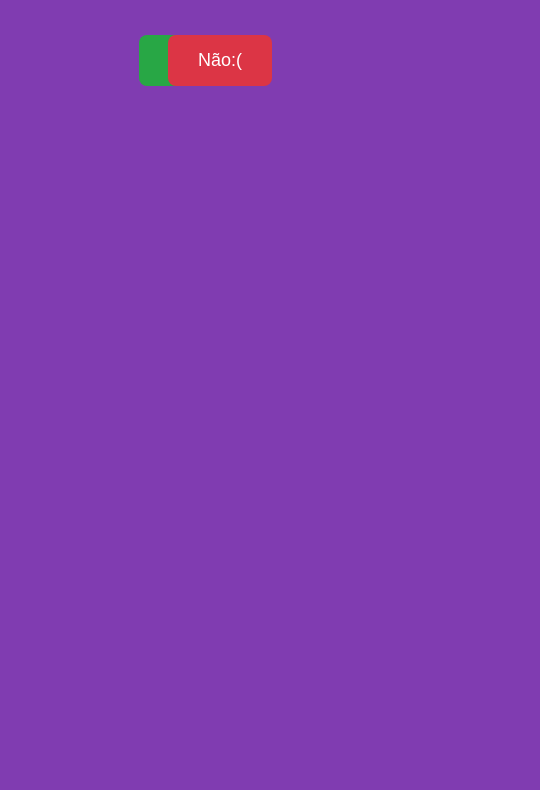
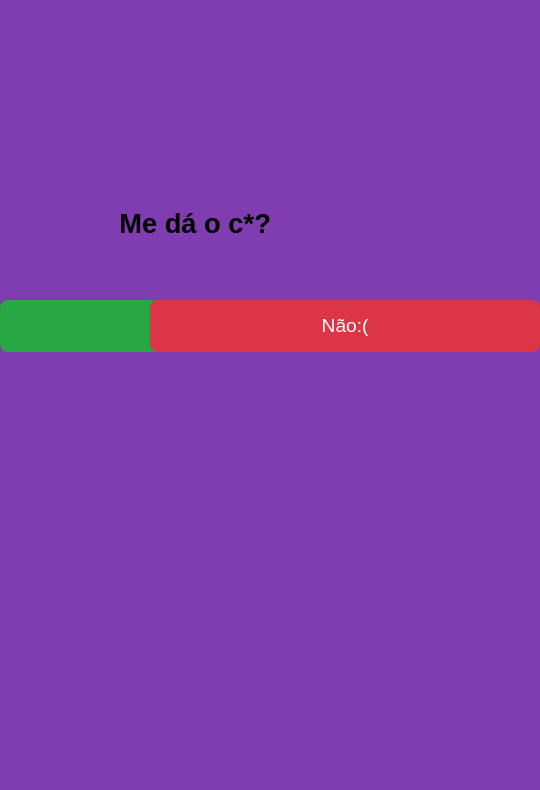
Before and after one commit to lucaspoquiviqui-iniciante/pedido, a plain HTML site: page index.html in a window 390 px wide. Shown: the part 152-942 px from the top of the page, 540 px wide, since content can reach past the window. After the commit the page ends 844 px from the top, so only its background shows below. Drawn offline with Linux system fonts and the light colour scheme.

Commit message:
Update style.css

```diff
--- a/style.css
+++ b/style.css
@@ -1,32 +1,43 @@
 body {
   font-family: Arial, sans-serif;
-  background-color: #803cb1; /* Roxo escuro (índigo) */
+  background-color: #803cb1;
   text-align: center;
-  margin-top: 100px;
+  margin: 0;
+  padding: 0;
+  min-height: 100vh;
+  display: flex;
+  flex-direction: column;
+  justify-content: center;
+  align-items: center;
   overflow: hidden;
-  position: relative; /* para posicionar botão absoluto */
-  height: 100vh; /* para garantir altura total da tela */
 }
 
 h1 {
   color: #000000;
+  font-size: 6vw;
+  margin: 20px;
 }
 
 .button-container {
   margin-top: 40px;
-  position: relative; /* base para o botão "não" absoluto */
-  height: 100px; /* espaço para os botões */
+  display: flex;
+  flex-wrap: wrap;
+  justify-content: center;
+  gap: 20px;
+  position: relative;
+  width: 100%;
+  max-width: 400px;
+  height: 100px;
 }
 
 button {
   padding: 15px 30px;
-  font-size: 18px;
+  font-size: 1rem;
   border: none;
   border-radius: 8px;
   cursor: pointer;
-  margin: 10px;
   transition: all 0.2s ease;
-  position: relative; /* padrão */
+  position: relative;
 }
 
 #yesBtn {
@@ -37,21 +48,20 @@ button {
 #noBtn {
   background-color: #dc3545;
   color: white;
-  position: absolute; /* para poder mover pelo JS */
+  position: absolute;
   top: 0;
-  left: 150px; /* posição inicial */
+  left: 150px;
 }
 
 #message {
   margin-top: 40px;
-  font-size: 24px;
+  font-size: 1.5rem;
   color: #7d1397;
   font-weight: bold;
   display: none;
   animation: fadeIn 1s ease-in-out forwards;
 }
 
-/* Animação de fade-in */
 @keyframes fadeIn {
   from {
     opacity: 0;
@@ -62,3 +72,24 @@ button {
     transform: translateY(0);
   }
 }
+
+@media (max-width: 400px) {
+  h1 {
+    font-size: 7vw;
+  }
+
+  button {
+    width: 100%;
+    font-size: 1.2rem;
+  }
+
+  .button-container {
+    flex-direction: column;
+    align-items: center;
+    height: auto;
+  }
+
+  #noBtn {
+    position: absolute;
+  }
+}
```
